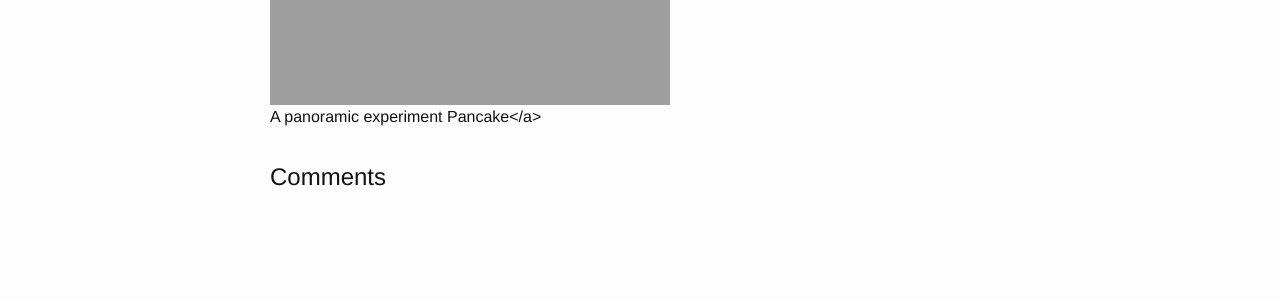
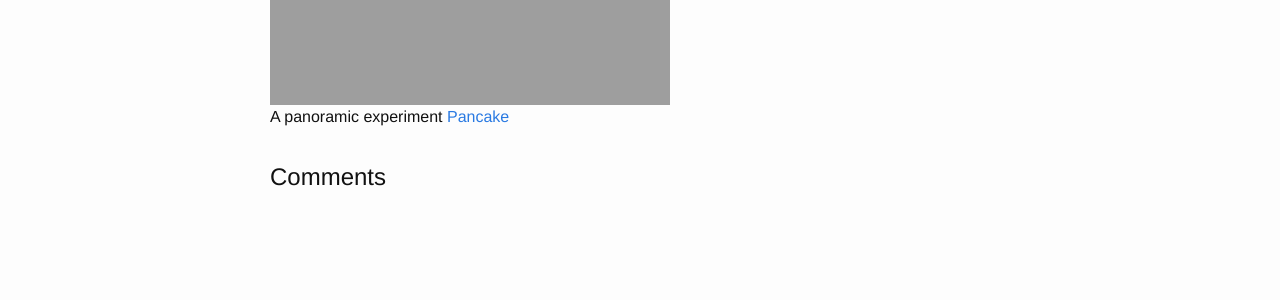
Before and after one commit to gotankersley/gotankersley.github.io, a Jekyll site: the page built from _posts/2025-03-15-pancake.md, in a window 1280 px wide. Shown: the part 419-719 px from the top of the page. Built offline with Jekyll 4.4.1, drawn with Linux system fonts in a browser that asks for light colours.

```diff
--- a/_posts/2025-03-15-pancake.md
+++ b/_posts/2025-03-15-pancake.md
@@ -9,4 +9,4 @@ caption: Panoramic experiment
 project-link: /pancake
 ---
 A panoramic experiment
-<a href="https://gotankersley.github.io/pancake"/>Pancake</a>
+<a href="https://gotankersley.github.io/pancake">Pancake</a>
```
